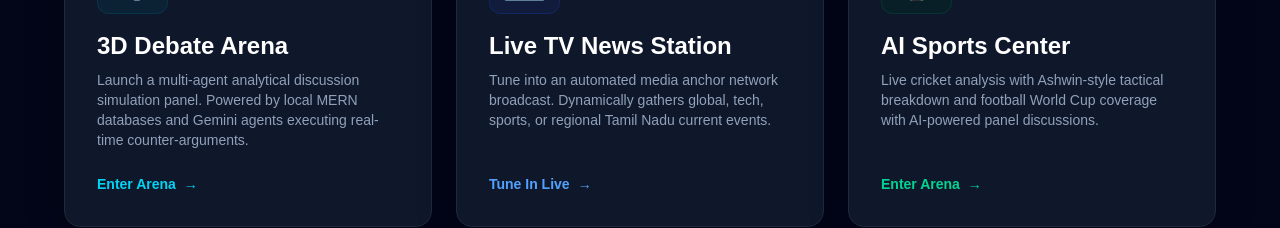
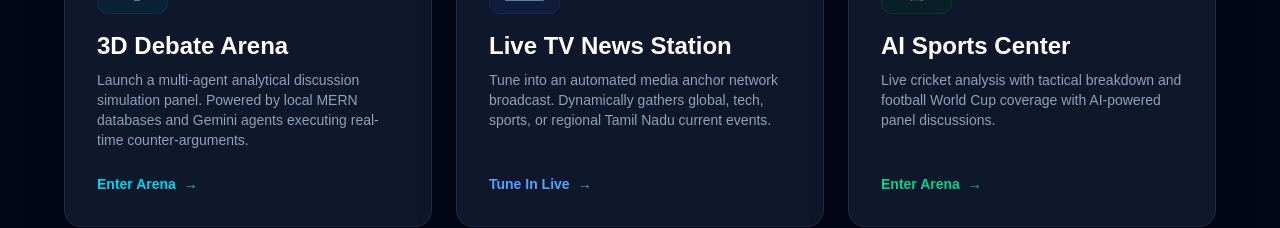
Before and after one commit to SHERJINAG/Debate-, a Next.js app in the folder Debate frontend/: page / in a window 1280 px wide. Shown: the part 297-525 px from the top of the page. Built offline with nearby package versions, Linux system fonts and the light colour scheme.

Commit message:
Update page.tsx

```diff
--- a/Debate frontend/src/app/page.tsx
+++ b/Debate frontend/src/app/page.tsx
@@ -18,7 +18,7 @@
     setLoadingNews(true);
     setSelectedCategory(category);
     try {
-      const res = await fetch("http://localhost:8000/api/studio/process-news", {
+      const res = await fetch("https://debate-system.onrender.com/api/studio/process-news", {
         method: "POST",
         headers: { "Content-Type": "application/json" },
         body: JSON.stringify({ category })
@@ -243,7 +243,7 @@
           </h2>
 
           <p className="text-slate-400 text-sm">
-            Live cricket analysis with Ashwin-style tactical breakdown and football World Cup coverage with AI-powered panel discussions.
+            Live cricket analysis with  tactical breakdown and football World Cup coverage with AI-powered panel discussions.
           </p>
         </div>
 
```
